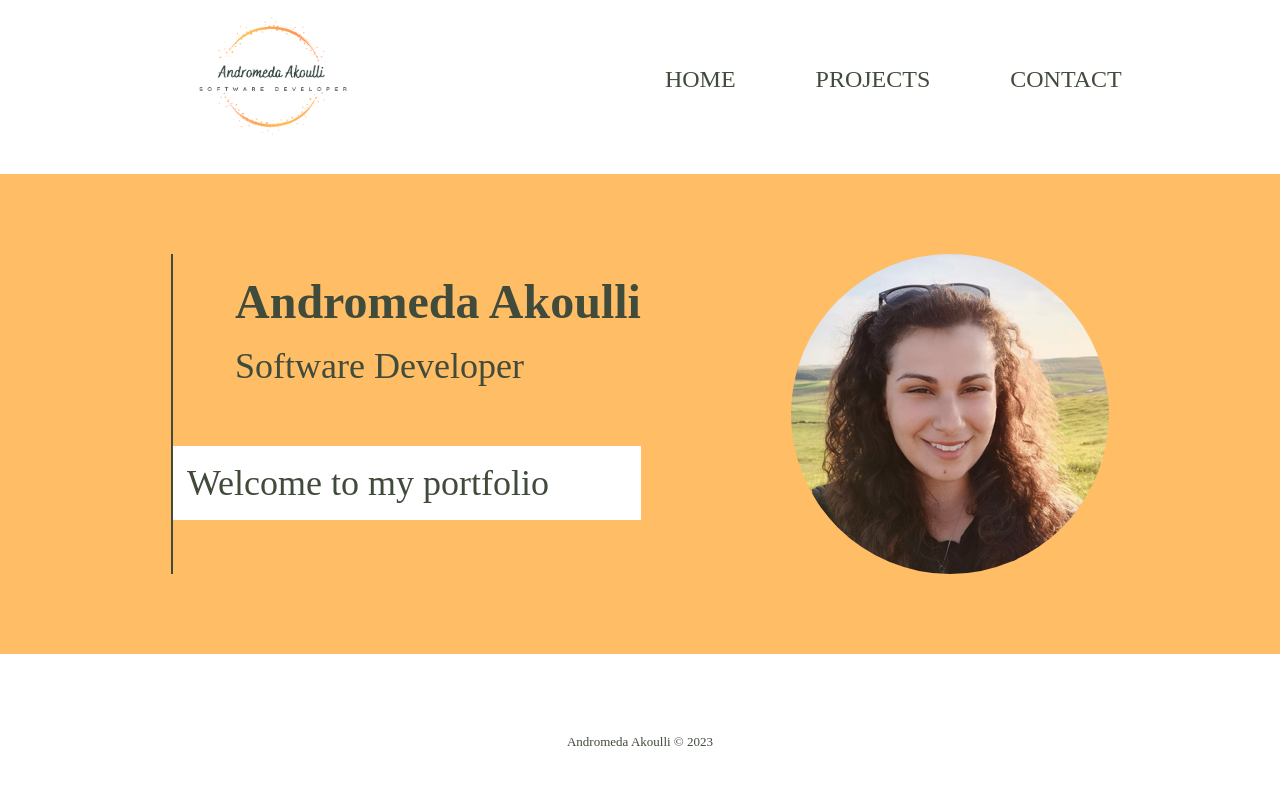
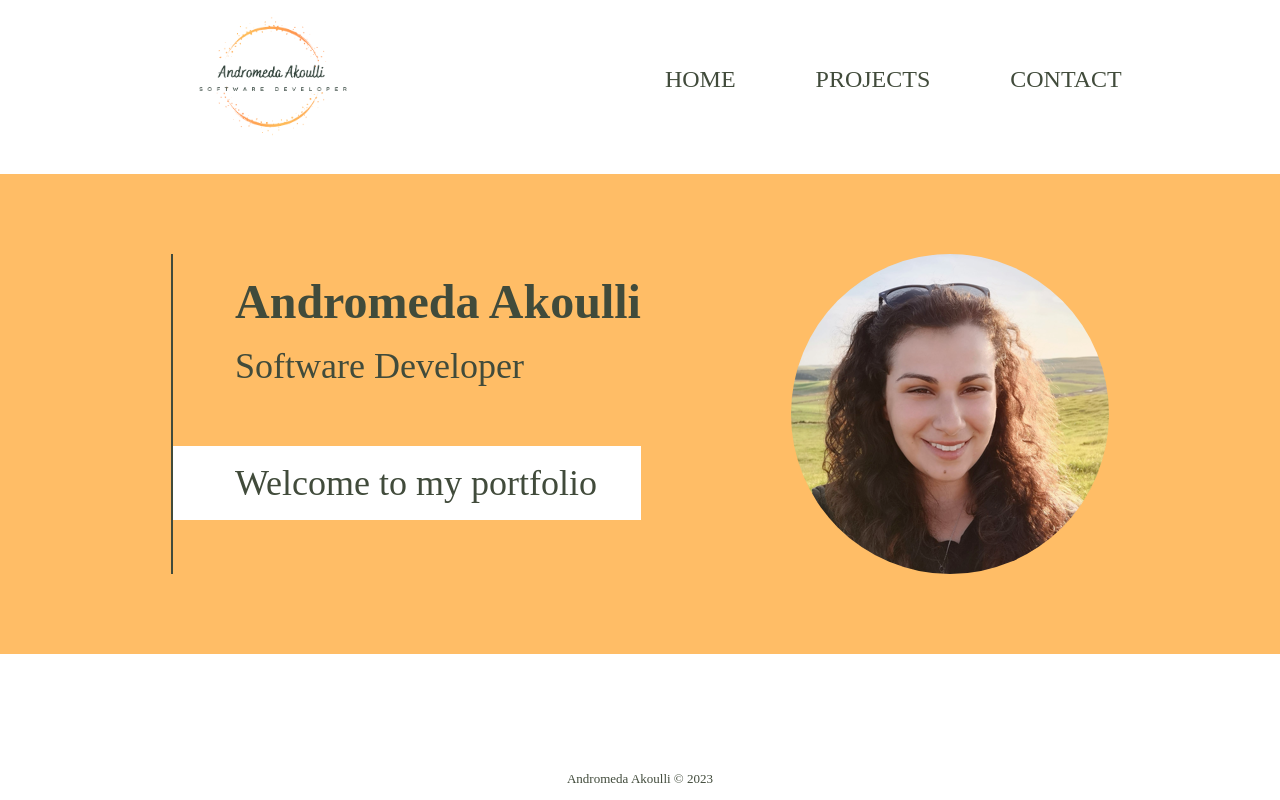
Before and after one commit to AndromedaMedi/Portfolio, a React (Create React App) app: page / in a window 1280 px wide. Built offline with nearby package versions, Linux system fonts and the light colour scheme.

Commit message:
small css tweaks

```diff
--- a/src/App.css
+++ b/src/App.css
@@ -95,9 +95,8 @@ h2 {
 }
 
 .welcome-msg {
-  background-color: white;
   font-family: 'SignPainter';
-  padding-left: 5rem;
+  margin-left: 3rem;
   padding: 1rem;
   align-items: center;
 }
@@ -105,7 +104,7 @@ h2 {
 .welcome {
   /* margin-right: 3rem; */
   margin-top: 4rem;
-
+  background-color: white;
 }
 
 .vertical-line{
@@ -122,28 +121,25 @@ h2 {
 /* FOOTER */
 
 .footer {
+  background: white;
   color: #414b3b;
-  align-content: center;
-  background: white;
-  margin-top: 5rem;
+  font-size: small;
+  align-items: center;
   display: flex;
-  justify-content: space-around;
-  background: white;
-  font-size: small;
+  flex-direction: column;
+  /* justify-content: end; */
+  position: sticky;
+  margin-top: auto;
 }
 
 
 /* PROJECTS PAGE */
 
-/* .project-page {
-  text-align: left;
-  margin: 5%;
-} */
+
 
 .page-title {
   place-items: center;
   color: #414b3b;
-  /* margin-left: 38rem; */
   display: flex;
   justify-content: center;
 }
--- a/src/components/Footer.js
+++ b/src/components/Footer.js
@@ -3,8 +3,9 @@ import React from 'react';
 const Footer = () => {
 
     return (
-
-        <p className='footer'>Andromeda Akoulli © 2023</p>
+        <div className='footer'>
+            <p>Andromeda Akoulli © 2023</p>
+        </div>
     );
 };
 
```
